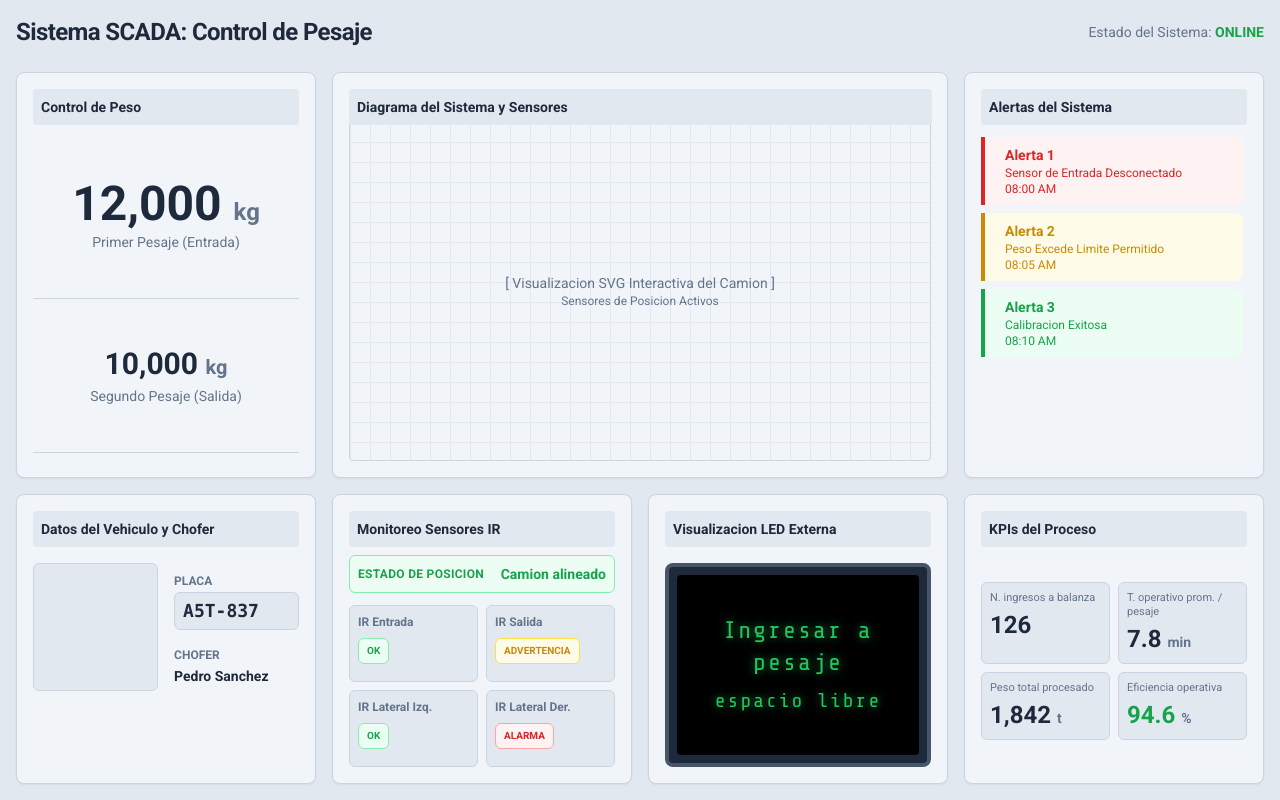
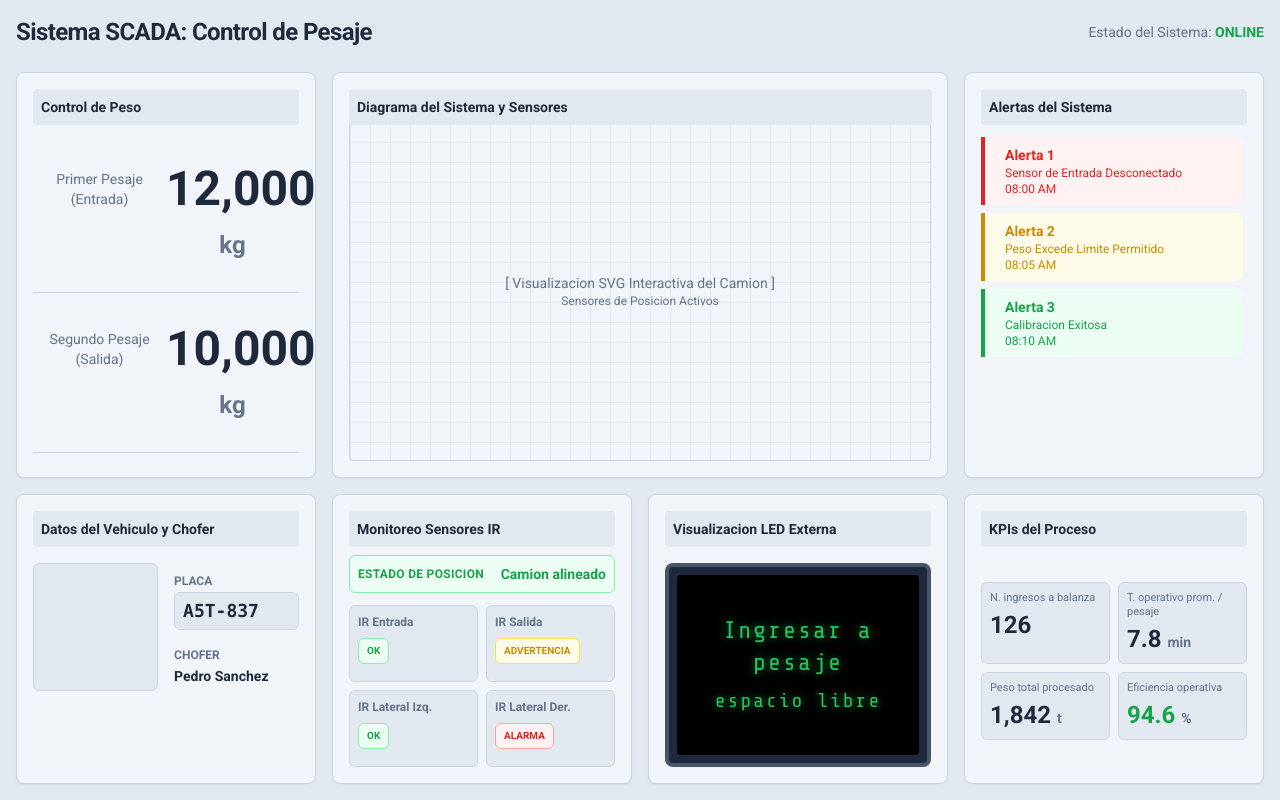
Before and after one commit to JuanValladares1998/SCADA_balanza, a React (Vite) app: page / in a window 1280 px wide. Built offline with nearby package versions, Linux system fonts and the light colour scheme; some icons are missing.

Commit message:
style: control de peso funciona en 2 columnas.

```diff
--- a/src/components/TarjetaControlPeso.tsx
+++ b/src/components/TarjetaControlPeso.tsx
@@ -8,20 +8,20 @@ function TarjetaControlPeso({ pesoEntrada, pesoSalida }: PropiedadesTarjetaContr
     <article className="col-span-3 scada-card shadow-sm p-4 flex flex-col justify-between">
       <h2 className="text-sm font-semibold scada-title p-2 rounded mb-4">Control de Peso</h2>
 
-      <div className="text-center">
+      <div className="grid grid-cols-2 text-center">
+        <div className="text-sm scada-text-secondary mt-1">Primer Pesaje<br></br>(Entrada)</div>
         <div className="text-5xl font-bold scada-text-primary">
           {pesoEntrada.toLocaleString()} <span className="text-2xl scada-text-secondary">kg</span>
         </div>
-        <div className="text-sm scada-text-secondary mt-1">Primer Pesaje (Entrada)</div>
       </div>
 
       <div className="border-t scada-divider my-2" />
 
-      <div className="text-center">
-        <div className="text-3xl font-bold scada-text-primary">
-          {pesoSalida.toLocaleString()} <span className="text-xl scada-text-secondary">kg</span>
+      <div className="grid grid-cols-2 text-center">
+        <div className="text-sm scada-text-secondary mt-1">Segundo Pesaje<br></br>(Salida)</div>
+        <div className="text-5xl font-bold scada-text-primary">
+          {pesoSalida.toLocaleString()} <span className="text-2xl scada-text-secondary">kg</span>
         </div>
-        <div className="text-sm scada-text-secondary mt-1">Segundo Pesaje (Salida)</div>
       </div>
 
       <div className="border-t scada-divider my-2" />
--- a/src/types/sensoresIR.ts
+++ b/src/types/sensores.ts
@@ -4,7 +4,7 @@ export enum EstadoAlineamiento {
     DESALINEADO = 'Desalineado'
 }
 
-export interface SensorIR {
+export interface Sensor {
     id: string;                                 // Ejem: "IR_ENTRADA_FRONT", "IR_SALIDA_REAR"
     etiqueta: string;                           // Descripción para el operador
 
@@ -30,7 +30,7 @@ export interface SensorIR {
  * usando un conjunto de sensores IR.
  */
 export interface PosicionamientoVehiculo {
-    sensorDelantero: SensorIR;
-    sensorTrasero: SensorIR;
+    sensorDelantero: Sensor;
+    sensorTrasero: Sensor;
     vehiculoCentrado: boolean; // Lógica: Front && Rear están despejados o según regla de negocio
 }
```
